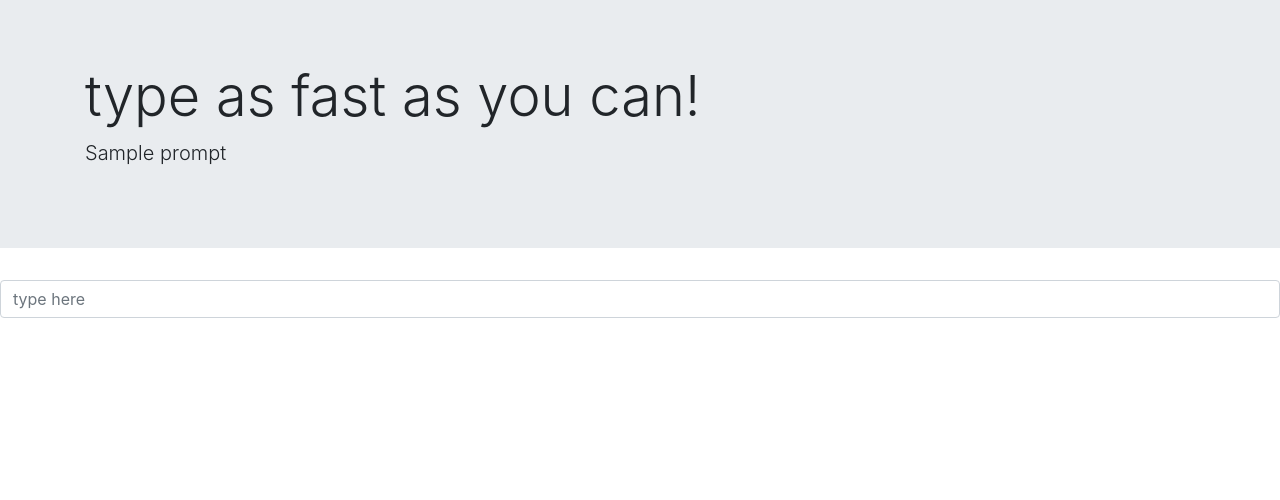
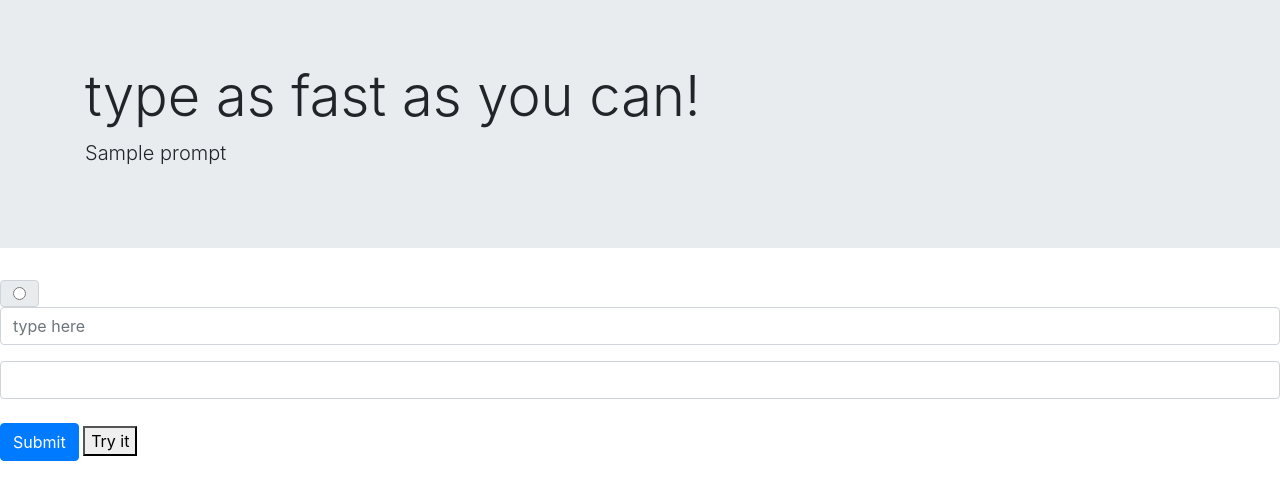
Before and after one commit to brentshierk/int1.0-typing-game, a Flask app: template template/main.html in a window 1280 px wide. Shown: the part 57-557 px from the top of the page. Run offline with Flask 2, Linux system fonts and the light colour scheme; the template is opened without the code that fills it: most values are stand-ins (such as "Sample title", 1, 10 or a date in 2020); some libraries are stand-ins or nearby versions.

Commit message:
current state

```diff
--- a/app.py
+++ b/app.py
@@ -1,11 +1,16 @@
 from flask import Flask, render_template, redirect,url_for,jsonify,request
 from bson.objectid import ObjectId
 import random
-DEBUG = True
+from flask_pymongo import PyMongo
+from bson.objectid import ObjectId
+
 
 app = Flask(__name__)
 
 app.config.from_object(__name__)
+
+app.config["MONGO_URI"] = "mongodb://localhost:27017/final_project"
+mongo = PyMongo(app)
 
 
 """
@@ -29,21 +34,65 @@ def words_per_minute():
     return wpm
 
 
-@app.route('/')
+
+
+
+
+@app.route('/', methods=['GET','POST'])
 def home_page():
     words_list
     list_strings = random.sample(words_list,50)
     prompt = ' '.join(list_strings)
+    if request.method =='POST':
 
-    context = {
-        'prompt' : prompt
-    }
+        context = {
+            'prompt' : prompt,
+            'typed_words': request.form.get('typed_words')
+        }
+        #typing game input is taken and split into strings of single words.
+        typed_input = context['typed_words']
+        split_input = typed_input.split()
+        #split prompt into a list of strings to compare to split input
+        given_prompt = context['prompt']
+        split_prompt = given_prompt.split(' ')
+        compare_list = list(set(split_input) & set(split_prompt))
+        print(split_input,'-------------------',split_prompt)
 
-    return render_template('main.html',**context)
+    return render_template('scores.html',**context)
 
-@app.route('/about')
-def about_page():
-    pass
+
+
+# @app.route('/',methods=['GET', 'POST'])
+# def calculations_on_home():
+
+
+#     if request.method == 'POST':
+#         new_userInput = {
+#             'typed_words': request.form.get('typed_words')
+#         }
+#         alter = new_userInput['typed_words']
+#         splitAlter = alter.split()
+
+
+#         #print(new_userInput)
+#     return render_template('scores.html',**new_userInput)
+
+#@app.route('/')
+# def typing_auccuracy(prompt):
+
+
+#     context = {
+#         'prompt' : prompt
+#     }
+
+#     return render_template('main.html',**context)
+
+
+
+
+
+
+
 words_per_minute()
 get_file_lines('1000.txt')
 if __name__ == '__main__':
--- a/static/styles.css
+++ b/static/styles.css
@@ -0,0 +1,3 @@
+button{
+    margin: 10px;
+}
--- a/templates/base.html
+++ b/templates/base.html
@@ -4,6 +4,7 @@
     <meta charset="UTF-8">
     <meta name="viewport" content="width=device-width, initial-scale=1.0">
     <title>Document</title>
+
     <link rel="stylesheet" href="https://cdn.jsdelivr.net/npm/bootstrap@4.5.3/dist/css/bootstrap.min.css" integrity="sha384-TX8t27EcRE3e/ihU7zmQxVncDAy5uIKz4rEkgIXeMed4M0jlfIDPvg6uqKI2xXr2" crossorigin="anonymous">
     <!-- <link rel="stylesheet" href="/static/styles.css"> -->
 
@@ -27,6 +28,8 @@
           </ul>
         </div>
       </nav>
+
+
       {% block content%}
       {% endblock%}
 
--- a/templates/main.html
+++ b/templates/main.html
@@ -16,8 +16,30 @@
 
         </div>
       </div>
-      <input type="text" class="form-control" placeholder="type here" aria-label="Username" aria-describedby="addon-wrapping">
+      <div>
+        <form class="form-group" method="POST">
+            <div class="input-group-prepend">
+              <div class="input-group-text">
+                <input type="radio" >
+              </div>
+            </div>
+            <input type="text" class="form-control" name="typed_words" placeholder="type here" onchange="setTimeout(myFunction, 3000)">
+        </form>
+      </div>
+
+      <input type="text" class="form-control" onchange="setTimeout(myFunction, 3000)">
+      <br>
+      <button type="button" class="btn btn-primary">Submit</button>
+      <button onchange="setTimeout(myFunction, 000)">Try it</button>
+
+
+
 </div>
 </main>
+<script>
+    function myFunction() {
+      alert('Hello');
+    }
+    </script>
 
 {% endblock content%}
```
Also changed, not shown: templates/scores.html (added, +8 -0 lines).
